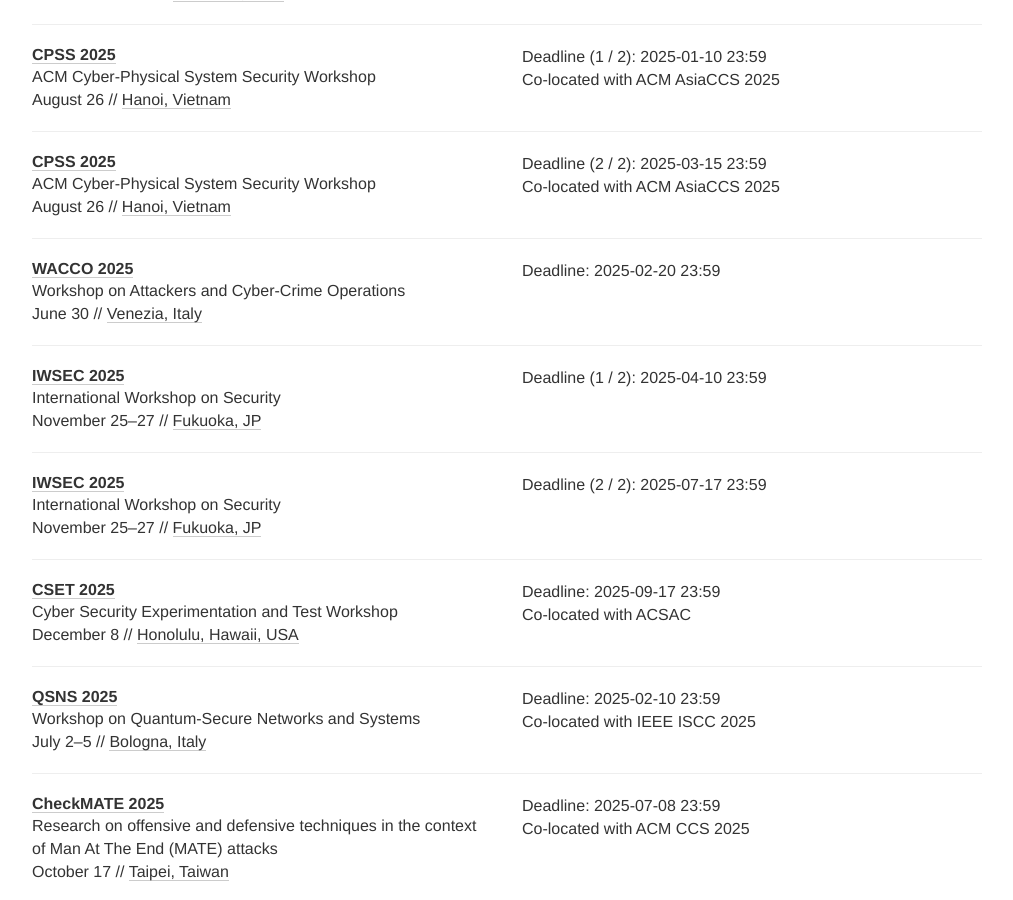
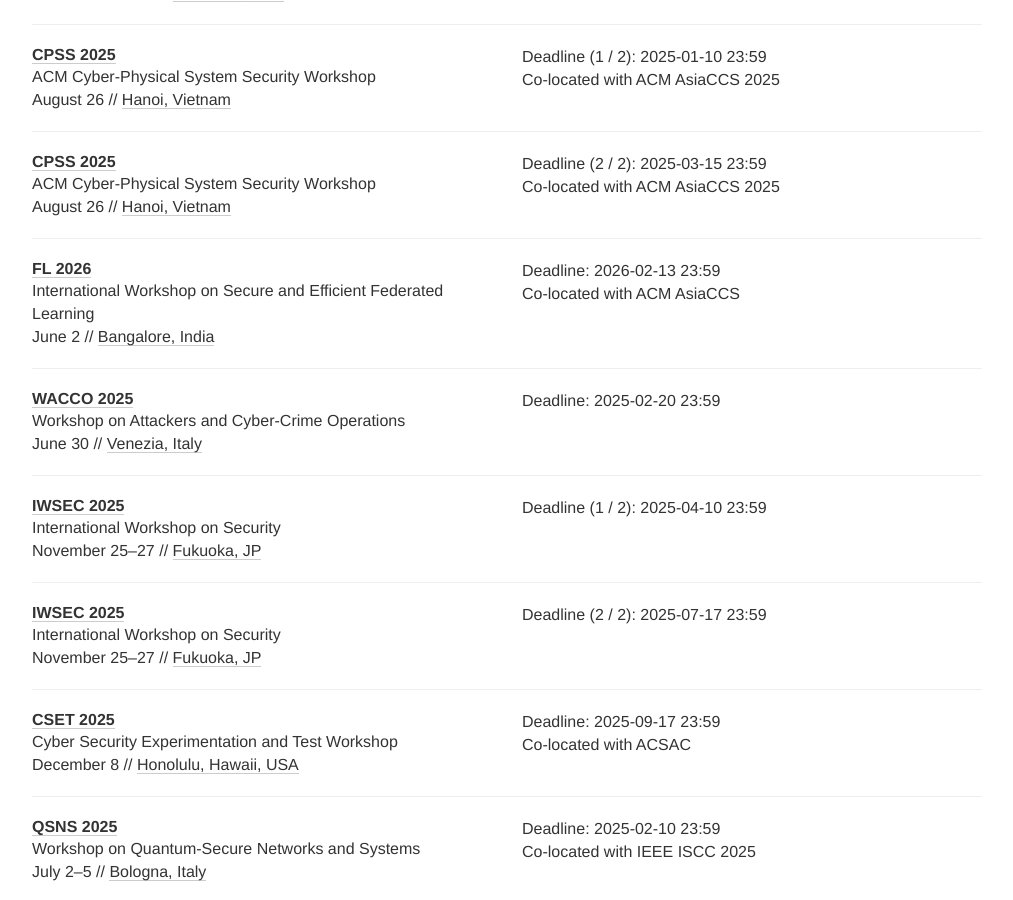
Before and after one commit to sec-deadlines/sec-deadlines.github.io, a Jekyll site: the page built from index.html, in a window 1280 px wide and 900 px high, scrolled down 16684 px. Shown: the whole window, without its empty margins (133-1146 px from the left). Built offline with Jekyll 4.4.1, drawn with Linux system fonts in a browser that asks for light colours; nearby versions of some CDN libraries; comment, search, counter and statistics services are not loaded.

Commit message:
Add FL'26 (AsiaCCS Workshop)

```diff
--- a/_data/conferences.yml
+++ b/_data/conferences.yml
@@ -1158,6 +1158,16 @@
   place: Hanoi, Vietnam
   tags: [SEC, PRIV, SHOP]
 
+- name: FL
+  description: International Workshop on Secure and Efficient Federated Learning
+  year: 2026
+  link: https://federated-learning.org/fl-asiaccs-2026/
+  comment: Co-located with ACM AsiaCCS
+  deadline: ["2026-02-13 23:59"]
+  date: "June 2"
+  place: Bangalore, India
+  tags: [SEC, PRIV, SHOP]
+
 - name: WACCO
   description: Workshop on Attackers and Cyber-Crime Operations
   year: 2025
```
